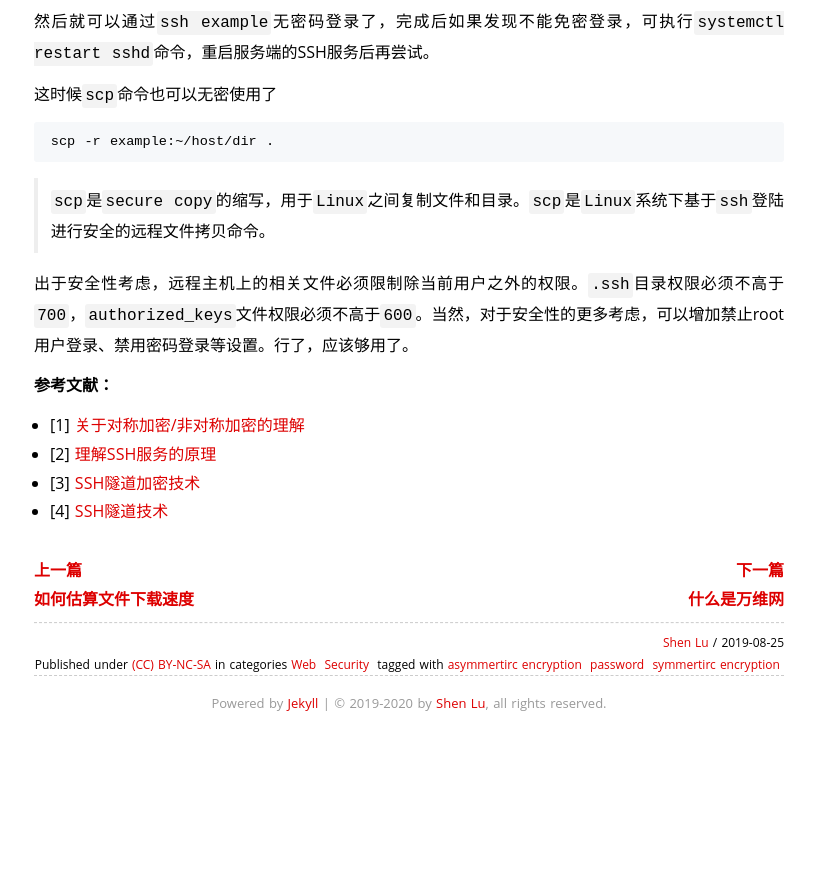
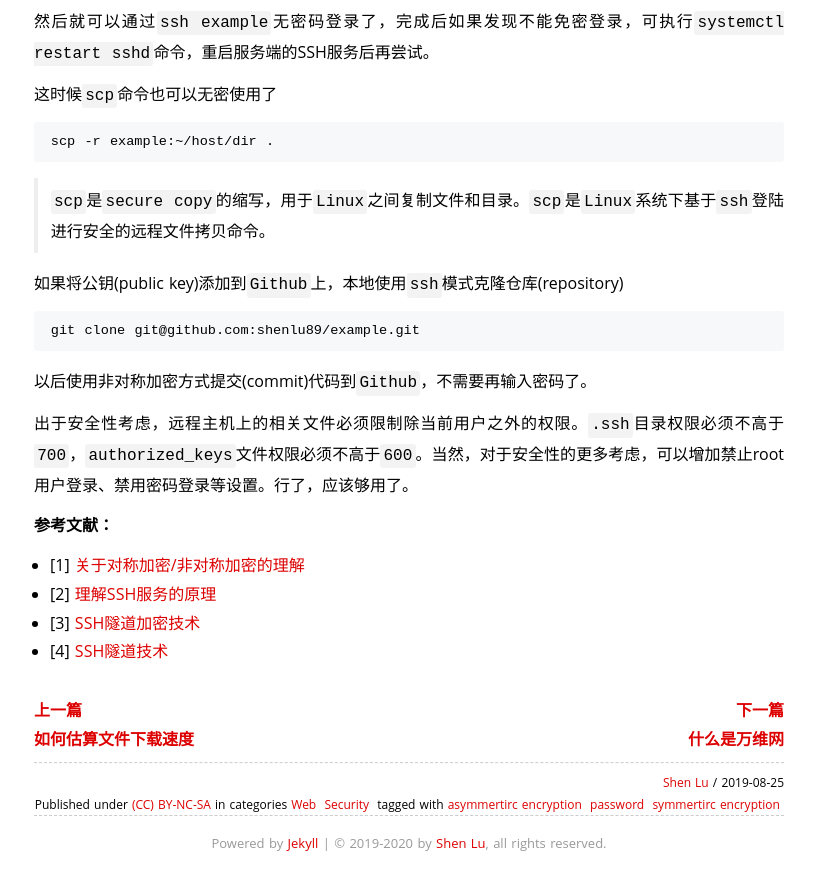
Before and after one commit to shenlu89/shenlu.me, a Jekyll site: the page built from _posts/2019-08-25-ssh-login-without-password.md, in a window 1280 px wide and 900 px high, scrolled down 5120 px. Shown: the top 890 px of the window, without its empty margins (231-1046 px from the left). Built offline with Jekyll 4.4.1, drawn with Linux system fonts in a browser that asks for light colours; nearby versions of some CDN libraries; comment, search, counter and statistics services are not loaded; a style sheet for code colours, icons or effects is not loaded; before the commit the page ends 5880 px from its top, so only the background shows below that.

Commit message:
update post content

````diff
--- a/_posts/2019-08-25-ssh-login-without-password.md
+++ b/_posts/2019-08-25-ssh-login-without-password.md
@@ -191,6 +191,14 @@ scp -r example:~/host/dir .
 
 >`scp`是`secure copy`的缩写，用于`Linux`之间复制文件和目录。`scp`是`Linux`系统下基于`ssh`登陆进行安全的远程文件拷贝命令。
 
+如果将公钥(public key)添加到`Github`上，本地使用`ssh`模式克隆仓库(repository)
+
+```sh
+git clone git@github.com:shenlu89/example.git
+```
+
+以后使用非对称加密方式提交(commit)代码到`Github`，不需要再输入密码了。
+
 出于安全性考虑，远程主机上的相关文件必须限制除当前用户之外的权限。`.ssh`目录权限必须不高于`700`，`authorized_keys`文件权限必须不高于`600`。当然，对于安全性的更多考虑，可以增加禁止root用户登录、禁用密码登录等设置。行了，应该够用了。
 
 **参考文献：**
````
